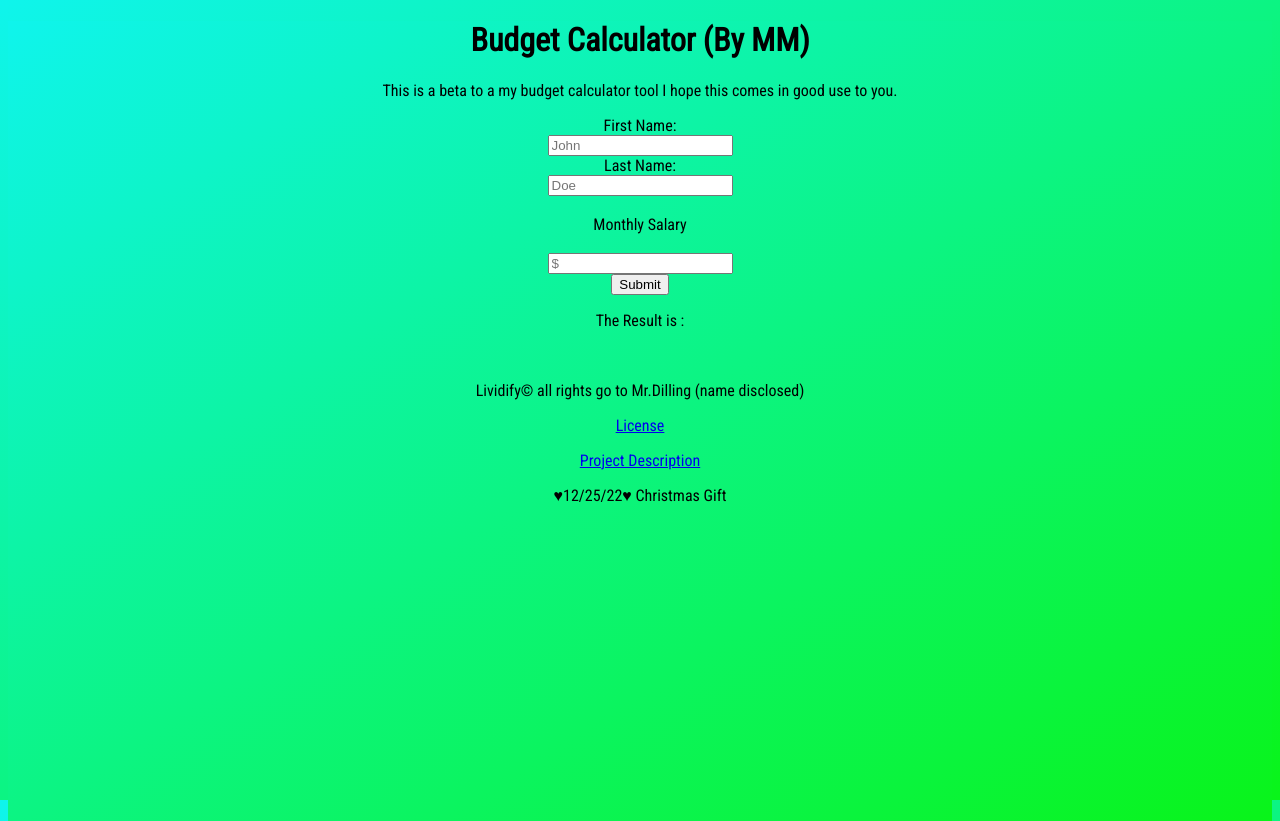
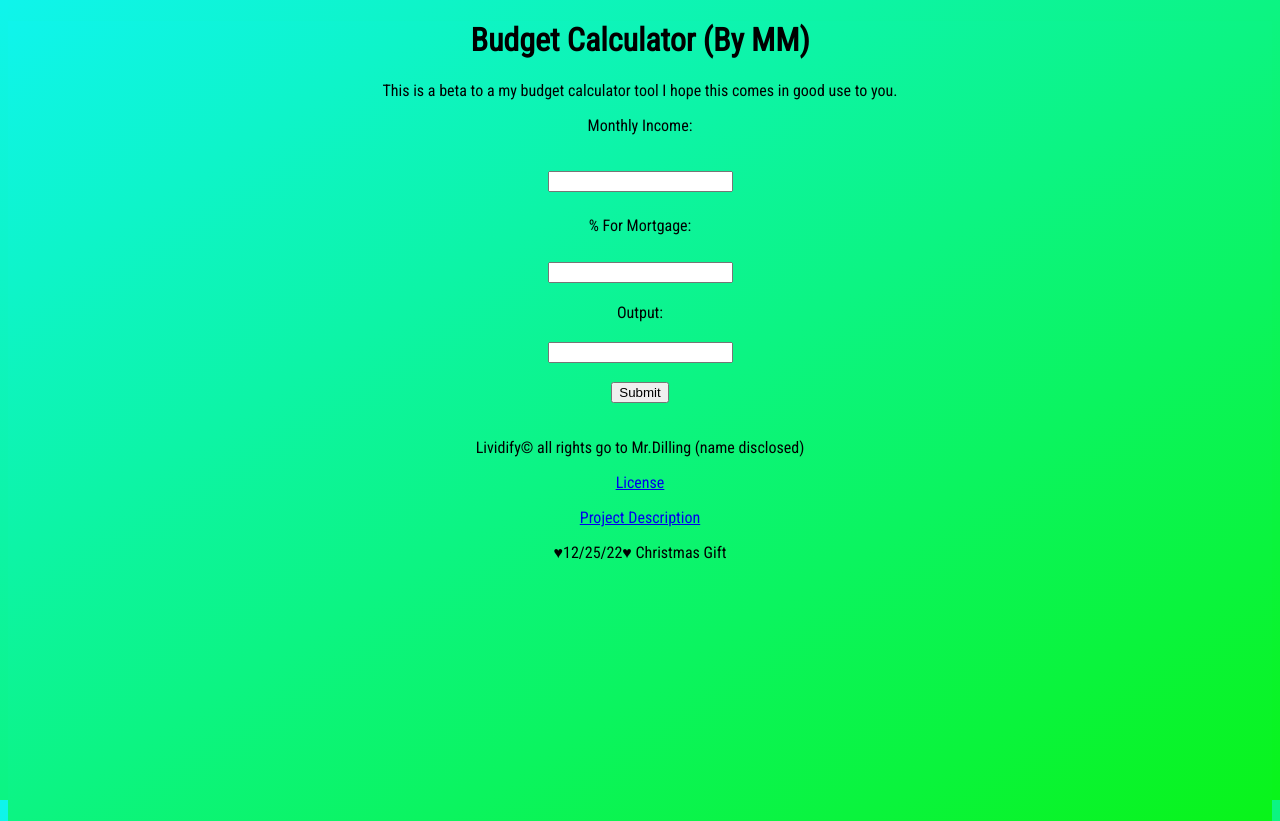
Before and after one commit to Lividify/yourbudget.github.io, a website: page index.html in a window 1280 px wide. Drawn offline with Linux system fonts and the light colour scheme.

Commit message:
Initial commit

```diff
--- a/index.html
+++ b/index.html
@@ -22,38 +22,31 @@
      <center>This is a beta to a my budget calculator tool I hope this comes in good use to you.</center>
   </p>
 </div>
-<form action="/action_page.php">
-  <center>
-    <label for="fname">First Name:</label><br>
-  <input type="text" id="fname" name="fname" placeholder="John"><br>
-  <label for="lname">Last Name:</label><br>
-  <input type="text" id="lname" name="lname" placeholder="Doe"><br><br>
-  <label for= "sal"><center>Monthly Salary</center></label><br>
-  <input type="text" id="sal" name="sal" placeholder="$"><br>
-
-  <input type="button" onClick="multiplyBy()" Value="Submit" /><br>
-    <p>The Result is : <br>
-        <span id="result"></span>
-      </p>
-    </center>
-
+<center>
+<html>
+<body>
+<form action="javascript:calc()">
+Monthly Income: <h1><input type="text" id="input"/><br /></h1>
+% For Mortgage: <h2><input type="text" id="percent"><br /></h2>
+Output: <h3><input type="text" id="output"/><br /></h3>
+<input type="submit" />
+</form>
+</center>
+</body>
+<script>
+function calc() {
+  var i = document.getElementById("input").value;
+  var p = document.getElementById("percent").value;
+  var o = (i/100) * p;
+  document.getElementById("output").value = o;
+}
+</script>
+</html>
 <br>
   <p><center>Lividify© all rights go to Mr.Dilling (name disclosed)</center></p>
   <p><center><a href="https://github.com/Lividify/yourbudget.github.io/blob/main/LICENSE">License</a></center></p>
   <p><center><a href="https://github.com/Lividify/yourbudget.github.io/blob/main/README.md">Project Description</a><center></p>
     <p><center>♥12/25/22♥ Christmas Gift</center></p>
     <br>
-
-
-
-</form>
-<script>
-  function multiplyBy()
-  {
-    num1 = document.getElementById(
-      "sal").value;
-    document.getElementById(
-      "result").innerHTML = num1 / 0.28;
-  }
-</script>
+  </form>
 </body>
```
